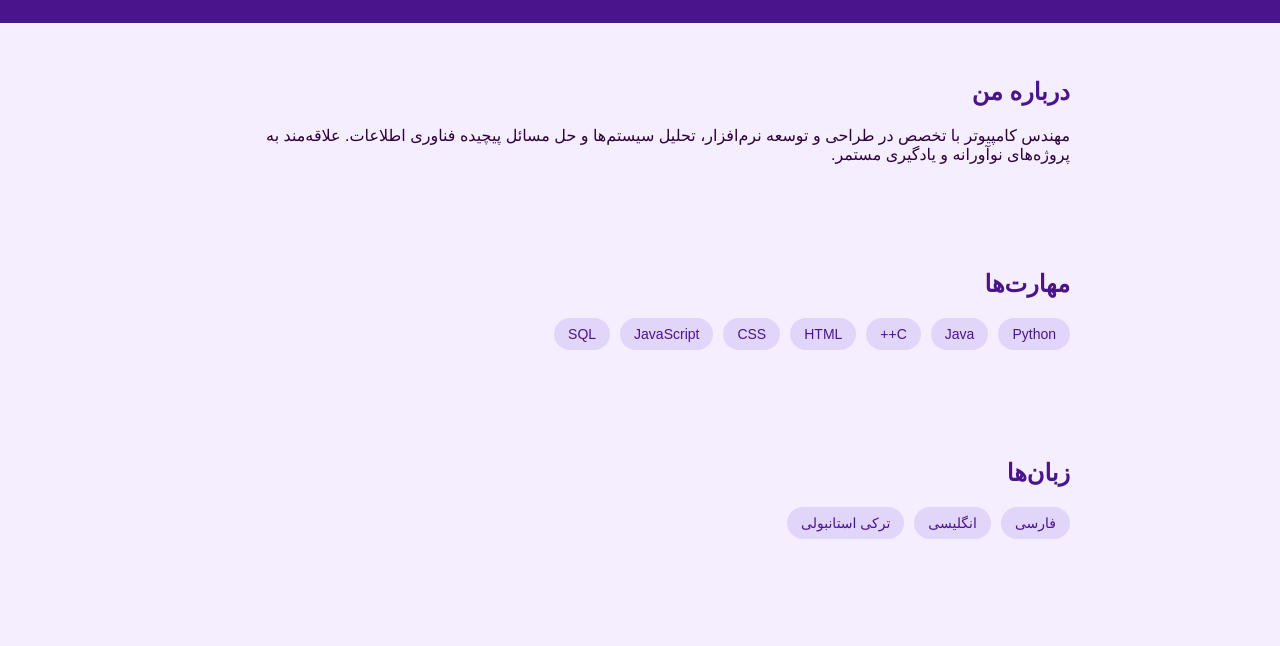
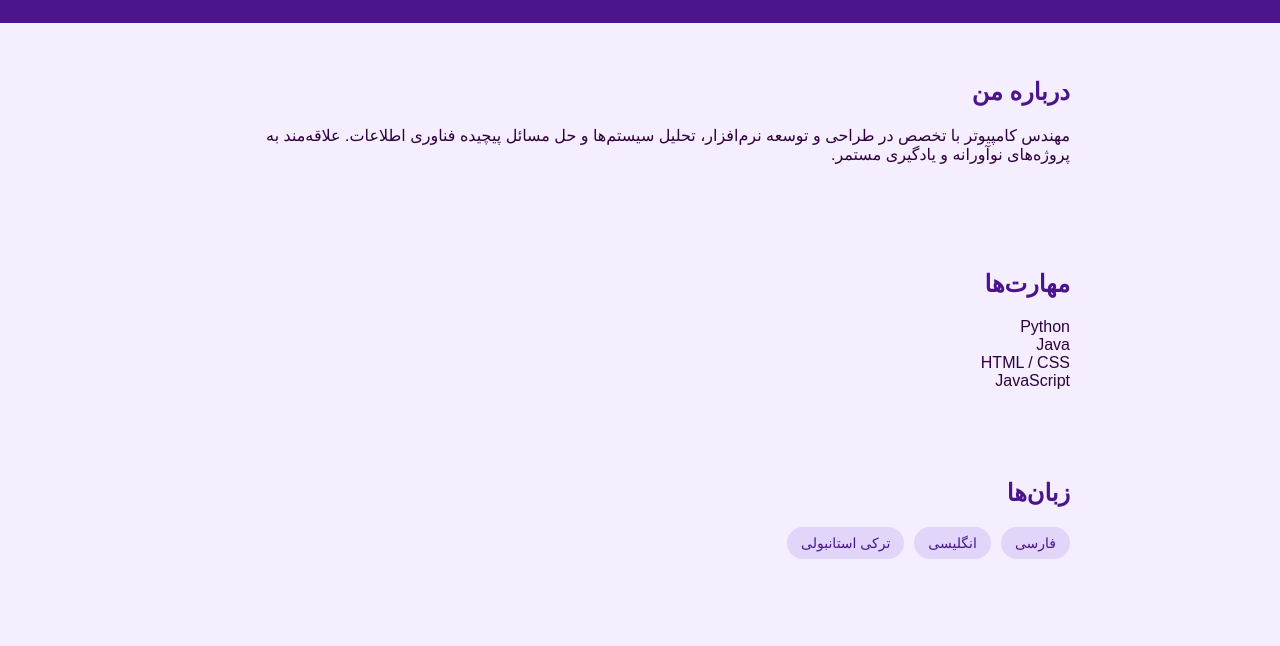
Before and after one commit to FatemehRanjbarzadeh/portfolio, a plain HTML site: page index.html in a window 1280 px wide. Shown: the part 127-773 px from the top of the page. Drawn offline with Linux system fonts and the light colour scheme.

Commit message:
Update index.html

```diff
--- a/index.html
+++ b/index.html
@@ -25,16 +25,35 @@
 </section>
 
 <section id="skills" class="fade-section">
-    <h2>مهارت‌ها</h2>
-    <div class="tag-container">
-        <span>Python</span>
-        <span>Java</span>
-        <span>C++</span>
-        <span>HTML</span>
-        <span>CSS</span>
-        <span>JavaScript</span>
-        <span>SQL</span>
+  <h2>مهارت‌ها</h2>
+
+  <div class="skill-bar">
+    <span>Python</span>
+    <div class="bar">
+      <div class="progress" data-percent="90%"></div>
     </div>
+  </div>
+
+  <div class="skill-bar">
+    <span>Java</span>
+    <div class="bar">
+      <div class="progress" data-percent="80%"></div>
+    </div>
+  </div>
+
+  <div class="skill-bar">
+    <span>HTML / CSS</span>
+    <div class="bar">
+      <div class="progress" data-percent="95%"></div>
+    </div>
+  </div>
+
+  <div class="skill-bar">
+    <span>JavaScript</span>
+    <div class="bar">
+      <div class="progress" data-percent="75%"></div>
+    </div>
+  </div>
 </section>
 
 <section id="languages" class="fade-section">
```
